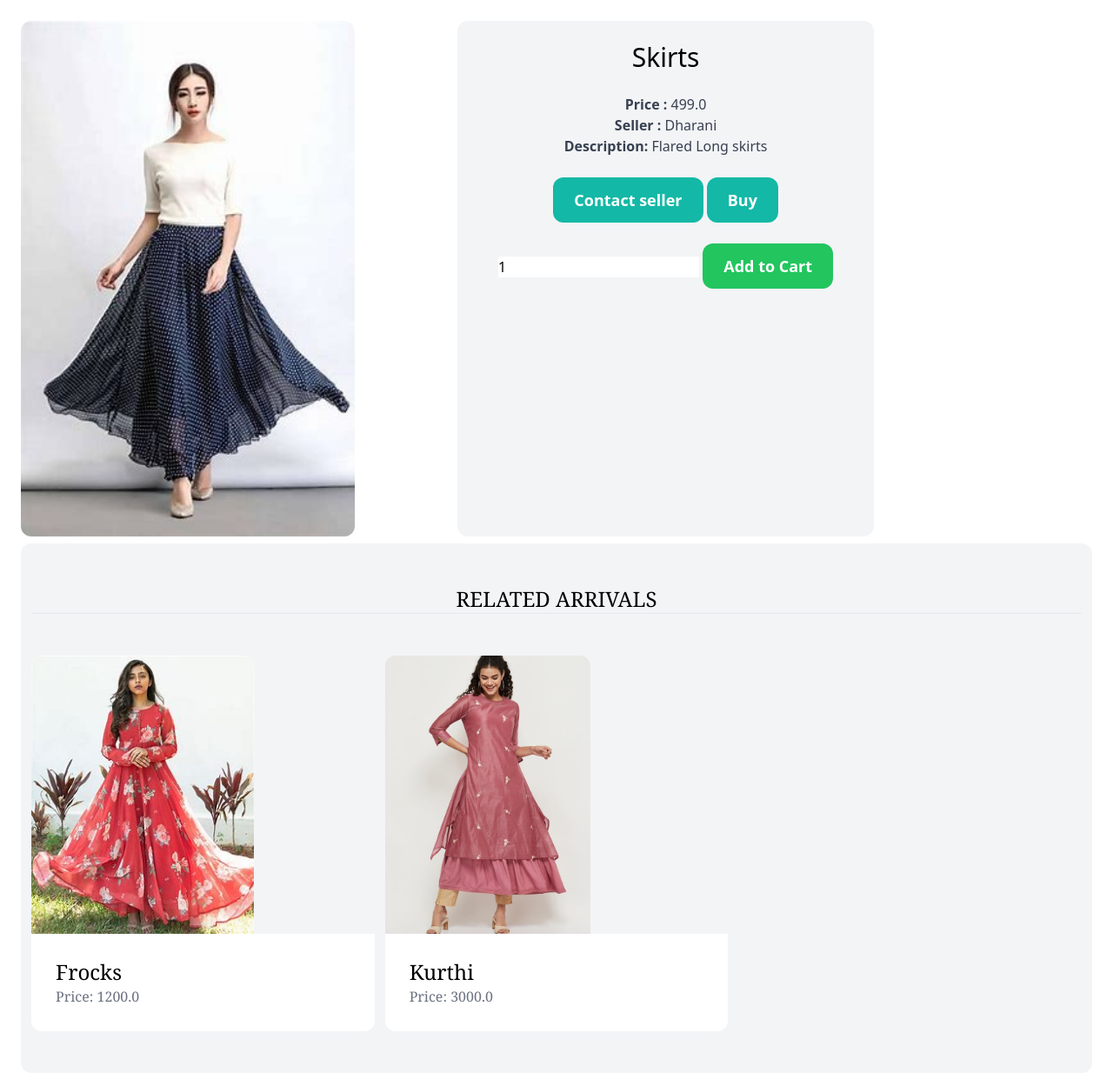
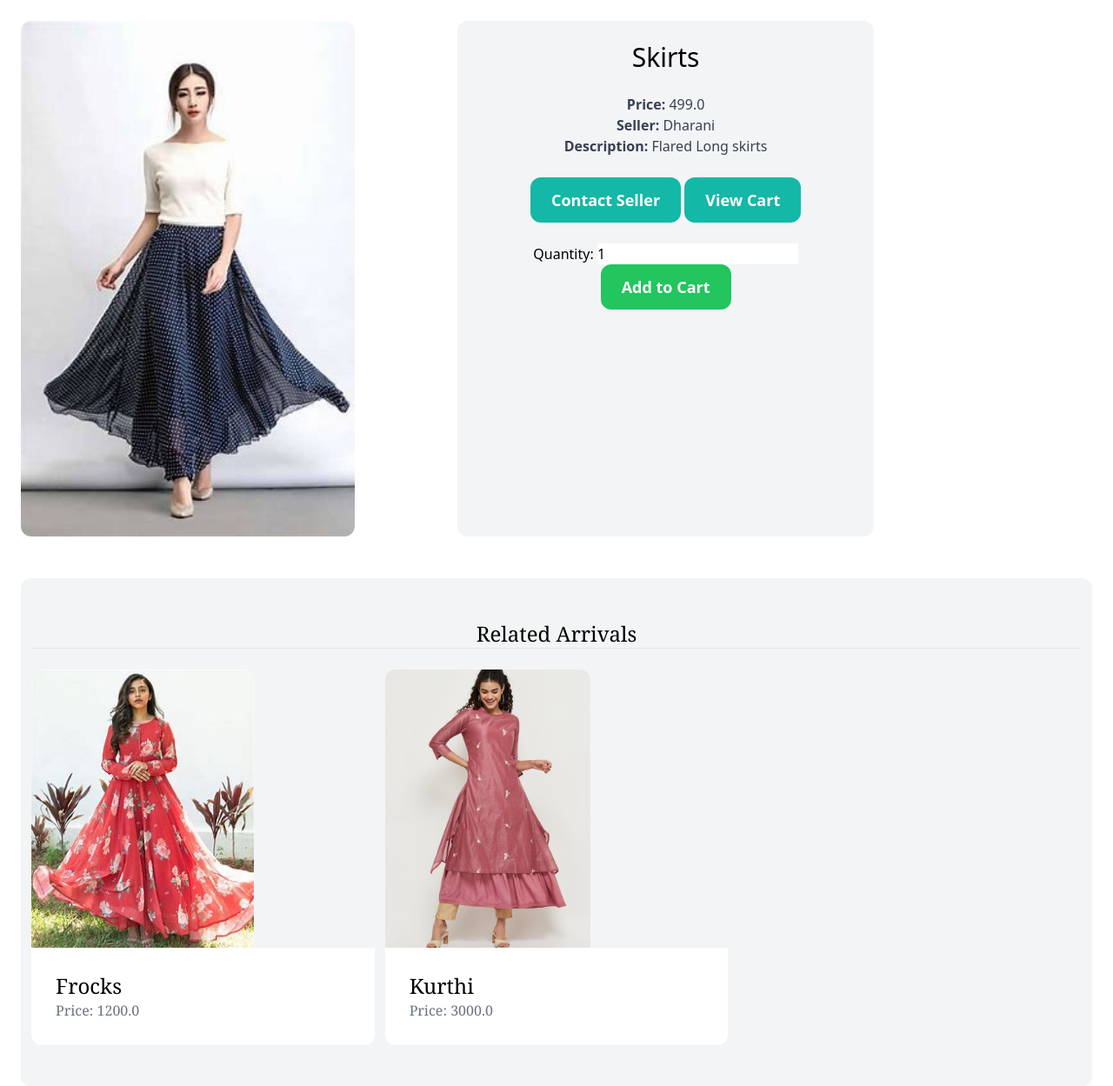
Before and after one commit to dhar127/Django__Marketplace, a Django app: page /items/3/ in a window 1280 px wide. Shown: the part 81-1330 px from the top of the page at 87% size. Run offline with Django 4.2, Linux system fonts and the light colour scheme; data comes from the database, SQL or seed files in the repository; both versions use the stored data as it was after the commit; some libraries are stand-ins or nearby versions.

Commit message:
addtocart

```diff
--- a/dhee/item/forms.py
+++ b/dhee/item/forms.py
@@ -46,6 +46,8 @@ class EditItemForm(forms.ModelForm):
 class AddToCartForm(forms.ModelForm):
     class Meta:
         model = CartItem
-        fields = ['quantity']
-
-    product_id = forms.IntegerField(widget=forms.HiddenInput())
+        fields = ('item', 'quantity')
+        widgets = {
+            'item': forms.HiddenInput(),  # Use a hidden input to store item ID
+            'quantity': forms.NumberInput(attrs={'min': 1}),  # Number input for quantity
+        }
--- a/dhee/item/models.py
+++ b/dhee/item/models.py
@@ -26,8 +26,8 @@ class Item(models.Model):
         return self.name
 
 class CartItem(models.Model):
-    user = models.ForeignKey(User, on_delete=models.CASCADE)
-    item = models.ForeignKey(Item, on_delete=models.CASCADE)
+    user = models.ForeignKey(User, related_name='cart_items', on_delete=models.CASCADE)
+    item = models.ForeignKey(Item, related_name='cart_items', on_delete=models.CASCADE)
     quantity = models.IntegerField(default=1)
 
     def __str__(self):
--- a/dhee/item/templates/item/detail.html
+++ b/dhee/item/templates/item/detail.html
@@ -1,52 +1,58 @@
-{% extends "app/base.html" %}
+{% extends 'app/base.html' %}
+
 {% block title %}{{ item.name }}{% endblock %}
 
 {% block content %}
 <div class="grid grid-cols-5 gap-6">
+    <!-- Left side: Item image -->
     <div class="col-span-2 bg-white-300">
         <img src="{{ item.image.url }}" class="rounded-xl object-fill h-68 w-96">
     </div>
+
+    <!-- Right side: Item details -->
     <div class="col-span-2 bg-gray-100 p-6 rounded-xl h-41 text-center">
         <h1 class="mb-6 text-3xl">{{ item.name }}</h1>
-        <p class="text-gray-700"><strong>Price : </strong>{{ item.price }}</p>
-        <p class="text-gray-700"><strong>Seller : </strong>{{ item.created_by.username }}</p>
+        <p class="text-gray-700"><strong>Price:</strong> {{ item.price }}</p>
+        <p class="text-gray-700"><strong>Seller:</strong> {{ item.created_by.username }}</p>
+
         {% if item.description %}
         <p class="text-gray-700">
-            <strong>Description:</strong>
-            {{ item.description }}
+            <strong>Description:</strong> {{ item.description }}
         </p>
         {% endif %}
 
         {% if request.user == item.created_by %}
+        <!-- Display for item owner -->
         <div class="mt-6 p-6 bg-white rounded-xl">
-            <p>Here is your item!!!</p>
-
+            <p>This is your item.</p>
             <a href="{% url 'item:edit' item.id %}" class="inline-block mt-6 px-6 py-3 text-lg font-semibold bg-teal-500 text-white rounded-xl">Edit</a>
             <a href="{% url 'item:delete' item.id %}" class="inline-block mt-6 px-6 py-3 text-lg font-semibold bg-red-500 text-white rounded-xl">Delete</a>
         </div>
         {% else %}
-        <a href="{% url 'conversation:new' item.id %}" class="inline-block mt-6 px-6 py-3 text-lg font-semibold bg-teal-500 text-white rounded-xl hover:bg-teal-700">Contact seller</a>
-        <a href="{% url 'phonepay:home' item.id %}" class="inline-block mt-6 px-6 py-3 text-lg font-semibold bg-teal-500 text-white rounded-xl hover:bg-teal-700">Buy</a>
+        <!-- Display for regular users -->
+        <a href="{% url 'conversation:new' item.id %}" class="inline-block mt-6 px-6 py-3 text-lg font-semibold bg-teal-500 text-white rounded-xl hover:bg-teal-700">Contact Seller</a>
+        <a href="{% url 'item:cart_detail' %}" class="inline-block mt-6 px-6 py-3 text-lg font-semibold bg-teal-500 text-white rounded-xl hover:bg-teal-700">View Cart</a>
 
-        <form method="post" action="{% url 'item:add_to_cart' %}">
+        <!-- Add to Cart form -->
+        <form id="add-to-cart-form" class="mt-6" method="post" action="{% url 'item:add_to_cart' %}">
             {% csrf_token %}
-            <input type="hidden" name="item_id" value="{{ 'item:add_to_cart' }}">
-            <input type="number" name="quantity" min="1" value="1">
-            <button type="submit" class="inline-block mt-6 px-6 py-3 text-lg font-semibold bg-green-500 text-white rounded-xl">Add to Cart</button>
+            <input type="hidden" name="item_id" value="{{ item.id }}">
+            <label for="quantity">Quantity:</label>
+            <input type="number" id="quantity" name="quantity" min="1" value="1" required>
+            <button type="submit" class="inline-block px-6 py-3 text-lg font-semibold bg-green-500 text-white rounded-xl">Add to Cart</button>
         </form>
         {% endif %}
     </div>
 </div>
-<h1>
-    <div class="mt-2 px-3 py-12 bg-gray-100 rounded-xl">
-        <h2 class="mb-12 text-2xl text-center border-b font-serif ">RELATED ARRIVALS</h2>
+
+<!-- Related items section -->
+<div class="mt-12 px-3 py-12 bg-gray-100 rounded-xl">
+    <h2 class="mb-6 text-2xl text-center border-b font-serif">Related Arrivals</h2>
     <div class="grid grid-cols-3 gap-3">
         {% for related_item in related_items %}
         <div class="items-center">
             <a href="{% url 'item:detail' related_item.id %}">
-                    <div>
                 <img src="{{ related_item.image.url }}" class="rounded-t-xl object-fill h-80 w-30 img-center">
-                    </div>
                 <div class="p-7 bg-white rounded-b-xl">
                     <h2 class="text-2xl font-serif">{{ related_item.name }}</h2>
                     <p class="text-gray-500 font-serif">Price: {{ related_item.price }}</p>
@@ -56,5 +62,4 @@
         {% endfor %}
     </div>
 </div>
-</h1>
 {% endblock %}
--- a/dhee/item/urls.py
+++ b/dhee/item/urls.py
@@ -1,6 +1,5 @@
 from django.urls import path
 from . import views
-from .views import add_to_cart, cart_detail, consolidate_cart,generate_bill
 
 app_name = 'item'
 
@@ -11,8 +10,8 @@ urlpatterns = [
     path('<int:pk>/edit/', views.edit, name='edit'),
     path('', views.items, name='items'),
     path('<int:item_id>/price/', views.item_price, name='price'),
-    path('cart/', cart_detail, name='cart_detail'),
-    path('consolidate-cart/', consolidate_cart, name='consolidate_cart'),
+    path('cart/', views.cart_detail, name='cart_detail'),
+    path('consolidate-cart/', views.consolidate_cart, name='consolidate_cart'),
     path('add-to-cart/', views.add_to_cart, name='add_to_cart'),
     path('generate-bill/', views.generate_bill, name='generate_bill'),
 ]
--- a/dhee/item/views.py
+++ b/dhee/item/views.py
@@ -78,23 +78,22 @@ def delete(request, pk):
 def item_price(request, item_id):
     item = get_object_or_404(Item, id=item_id)
     return JsonResponse({'price': item.price * 100})
-from django.http import JsonResponse
 
 @login_required
 def add_to_cart(request):
     if request.method == 'POST':
         form = AddToCartForm(request.POST)
         if form.is_valid():
-            item_name = form.cleaned_data['item_name']
+            item_id = form.cleaned_data['item']
             quantity = form.cleaned_data['quantity']
 
-            # Retrieve the item based on its name
-            product = get_object_or_404(Item, name=item_name)
+            # Retrieve the item based on its ID
+            item = get_object_or_404(Item, id=item_id)
 
             # Check if the user already has the item in their cart
             cart_item, created = CartItem.objects.get_or_create(
                 user=request.user,
-                product=product,
+                item=item,
                 defaults={'quantity': quantity}
             )
 
@@ -103,19 +102,31 @@ def add_to_cart(request):
                 cart_item.quantity += quantity
                 cart_item.save()
 
-            # Return a JSON response indicating success
-            return JsonResponse({'success': True, 'message': 'Item added to cart successfully.'})
-        else:
-            # Return a JSON response with form errors if form is invalid
-            return JsonResponse({'success': False, 'errors': form.errors})
-    else:
-        # Return a JSON response for invalid request method (should not happen in ideal scenario)
-        return JsonResponse({'success': False, 'errors': 'Invalid request method'})
+            # Prepare the JSON response with a success message
+            response_data = {
+                'success': True,
+                'message': 'Item added to cart successfully.',
+                'view_cart_url': reverse('item:cart_detail'),  # Replace with your actual URL name for cart view
+                'bill_url': reverse('item:generate_bill'),  # Replace with your actual URL name for bill view
+            }
+            return JsonResponse(response_data)
+
+        # If form is not valid, return form errors in JSON response
+        return JsonResponse({'success': False, 'message': 'Form validation error.', 'errors': form.errors})
+
+    # Redirect or handle GET requests as needed
+    # This should not normally happen for 'POST' method only view
+    return JsonResponse({'success': False, 'message': 'Invalid request method'})
 
 @login_required
 def cart_detail(request):
     cart_items = CartItem.objects.filter(user=request.user)
-    return render(request, 'cart_detail.html', {'cart_items': cart_items})
+    total_price = sum(item.total_price() for item in cart_items)
+
+    return render(request, 'cart_detail.html', {
+        'cart_items': cart_items,
+        'total_price': total_price,
+    })
 
 @login_required
 def consolidate_cart(request):
```
Also changed, not shown: dhee/item/templates/item/add_to_cart.html (+13 -9 lines), dhee/item/templates/item/card_detail.html (+6 -6 lines), dhee/db.sqlite3, dhee/item/migrations/0003_cartitem.py (added). Lines whose indentation alone changed are shown as unchanged.
